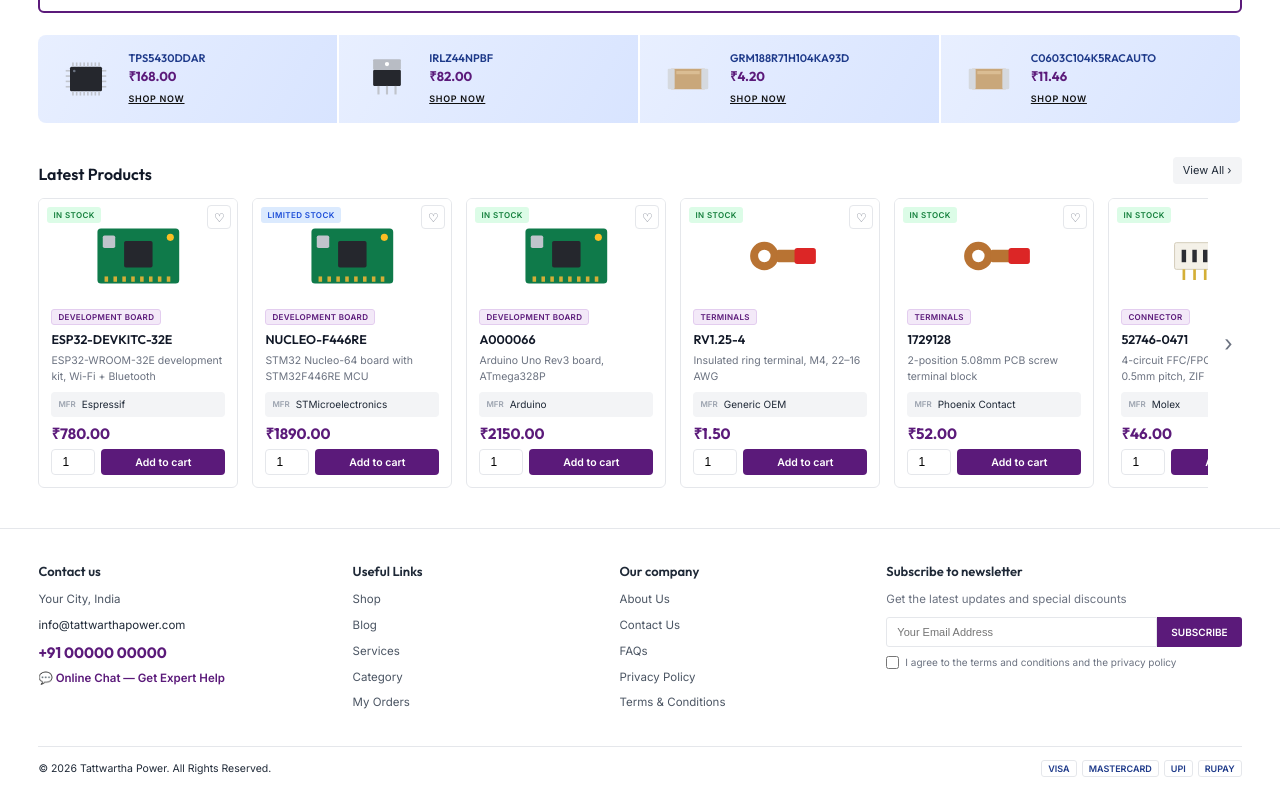
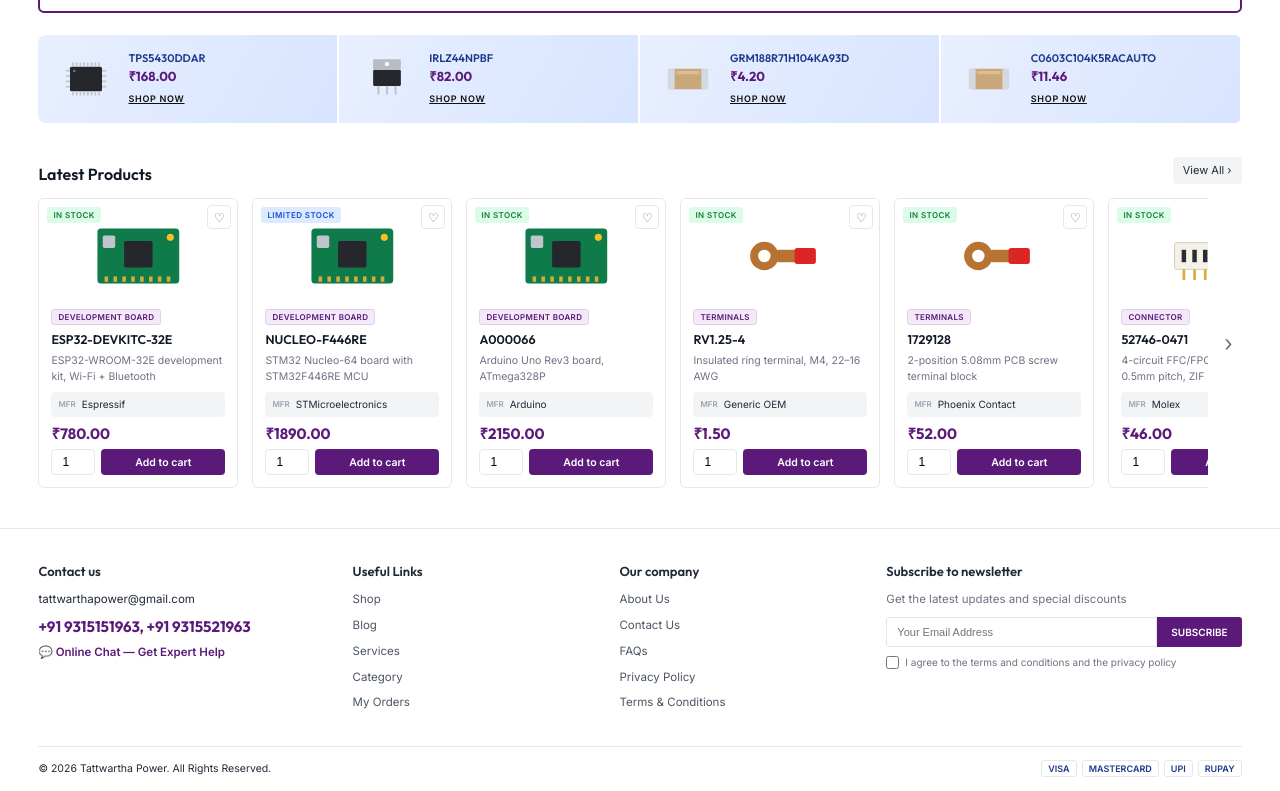
Before and after one commit to talk2ayush/tattwartha, a plain HTML site: page index.html in a window 1280 px wide. Shown: the part 1770-2561 px from the top of the page. Drawn offline with Linux system fonts and the light colour scheme.

Commit message:
Update index.html

```diff
--- a/index.html
+++ b/index.html
@@ -305,7 +305,7 @@ footer{border-top:1px solid var(--bd);margin-top:10px;padding:34px 0 0;font-size
 <body>
 
 <div class="topbar"><div class="wrap">
-  <div><span>📞 +91 9315151963, +91 9315521963</span><span>✉ info@tattwarthapower.com</span></div>
+  <div><span>📞 +91 9315151963, +91 9315521963</span><span>✉ tattwarthapower@gmail.com</span></div>
   <div>Help Center</div>
 </div></div>
 
@@ -467,9 +467,9 @@ footer{border-top:1px solid var(--bd);margin-top:10px;padding:34px 0 0;font-size
   <div class="fg">
     <div>
       <h5>Contact us</h5>
-      <p style="color:#4b5563">Your City, India</p>
-      <p style="margin-top:8px">info@tattwarthapower.com</p>
-      <div class="ph2">+91 00000 00000</div>
+
+      <p style="margin-top:8px">tattwarthapower@gmail.com</p>
+      <div class="ph2"> +91 9315151963, +91 9315521963</div>
       <a href="#" onclick="openQuote('General enquiry');return false" style="color:var(--p);font-weight:600">💬 Online Chat — Get Expert Help</a>
     </div>
     <div><h5>Useful Links</h5><ul><li><a href="#/shop">Shop</a></li><li><a href="#/blog">Blog</a></li><li><a href="#/services">Services</a></li><li><a href="#/shop">Category</a></li><li><a href="#" onclick="toast('Orders need a login — demo only');return false">My Orders</a></li></ul></div>
```
